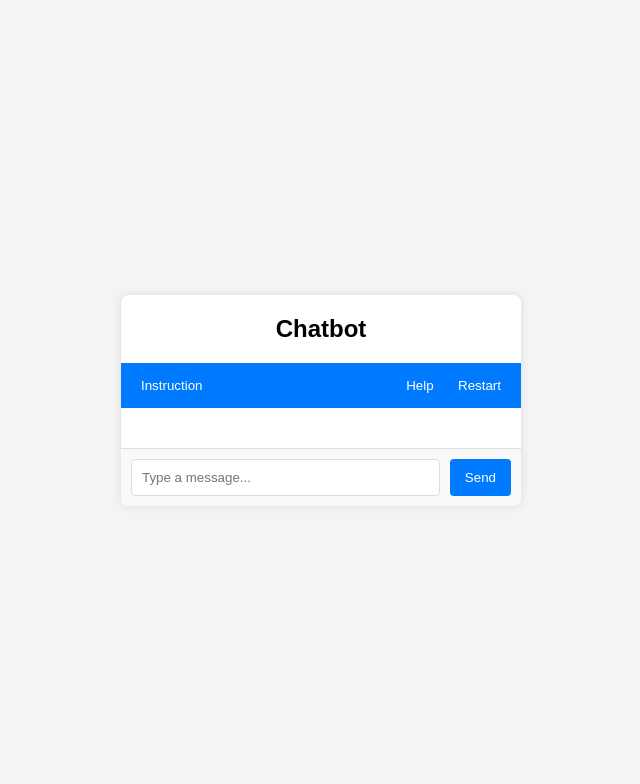
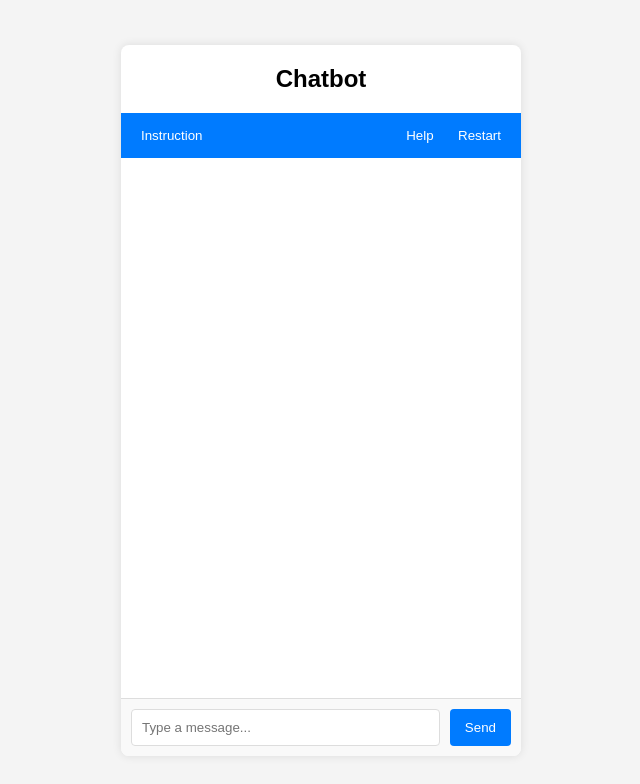
Before and after one commit to zorgoros/Rasa-hotel-booking-bot, a plain HTML site: page index.html in a window 1280 px wide. Shown: the whole page, without its empty margins (319-959 px from the left). Drawn offline with Linux system fonts and the light colour scheme.

Commit message:
adjust index.html and nlu for bug fixes

```diff
--- a/index.html
+++ b/index.html
@@ -50,7 +50,7 @@
       border-radius: 4px;
     }
     .chat-body {
-      flex: 1;
+      height: 500px;
       padding: 20px;
       overflow-y: auto;
       border-bottom: 1px solid #ddd;
```
Also changed, not shown: 1 other file.
